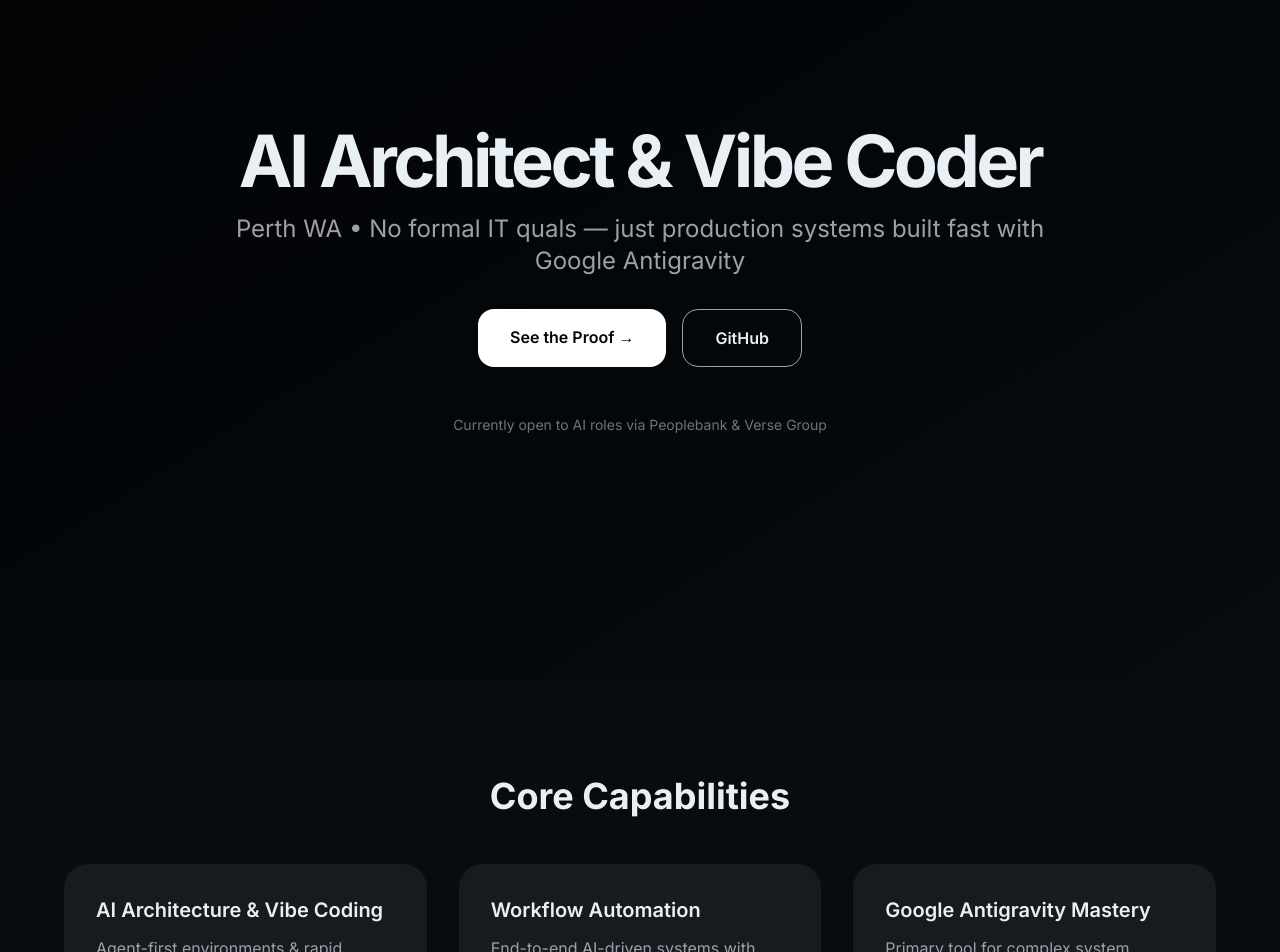
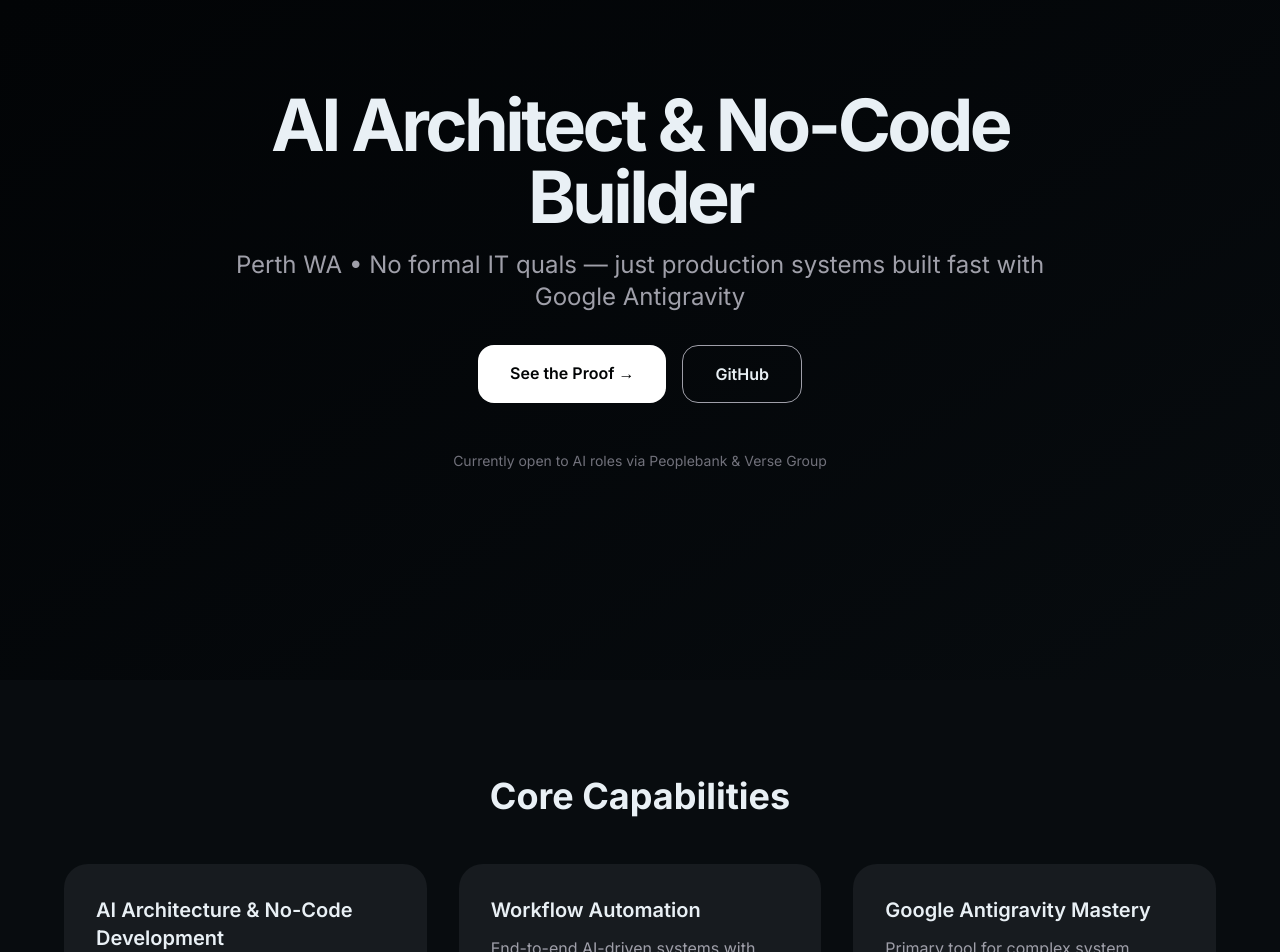
Before and after one commit to MrKrabbz93/Tiahn-Ai-Portfolio, a Next.js app: page /Tiahn-Ai-Portfolio/ in a window 1280 px wide. Shown: the part 120-1072 px from the top of the page. Built offline with nearby package versions, Linux system fonts and the light colour scheme.

Commit message:
refactor: transition persona from vibe-coding to no-code

```diff
--- a/src/components/Hero.tsx
+++ b/src/components/Hero.tsx
@@ -11,7 +11,7 @@ export default function Hero() {
         className="max-w-4xl text-center"
       >
         <h1 className="text-7xl font-bold tracking-tighter mb-4">
-          AI Architect &amp; Vibe Coder
+          AI Architect &amp; No-Code Builder
         </h1>
         <p className="text-2xl text-zinc-400 mb-8">
           Perth WA • No formal IT quals — just production systems built fast with Google Antigravity
--- a/src/components/Projects.tsx
+++ b/src/components/Projects.tsx
@@ -25,11 +25,11 @@ const projects = [
       Analyst --> Scout`,
   },
   {
-    title: "Vibe-Coded Consultant Interface",
+    title: "No-Code Consultant Interface",
     desc: "Rapid-deployment AI tool for business consultants with predictive analytics",
     roi: "Built in <2 hours with Google Antigravity • End-to-end from idea to live",
     diagram: `graph TD
-      Idea[Vibe Prompt] --> Antigravity[Google Antigravity Agents]
+      Idea[No-Code Prompt] --> Antigravity[Google Antigravity Agents]
       Antigravity --> Platform[Live Consultant Platform]
       Platform --> Predictive[Predictive Analytics]`,
   },
--- a/src/components/Skills.tsx
+++ b/src/components/Skills.tsx
@@ -2,7 +2,7 @@
 import { motion } from "framer-motion";
 
 const skills = [
-  { title: "AI Architecture & Vibe Coding", desc: "Agent-first environments & rapid ideation-to-production" },
+  { title: "AI Architecture & No-Code Development", desc: "Agent-first environments & rapid ideation-to-production" },
   { title: "Workflow Automation", desc: "End-to-end AI-driven systems with measurable ROI" },
   { title: "Google Antigravity Mastery", desc: "Primary tool for complex system deployment in hours" },
   { title: "AI Application Development", desc: "From specialist tools to predictive operating systems" },
```
